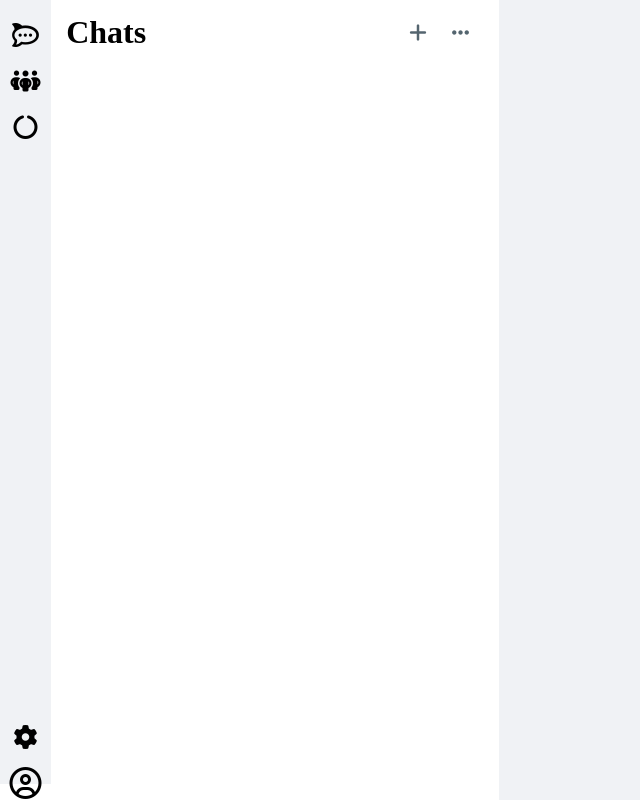
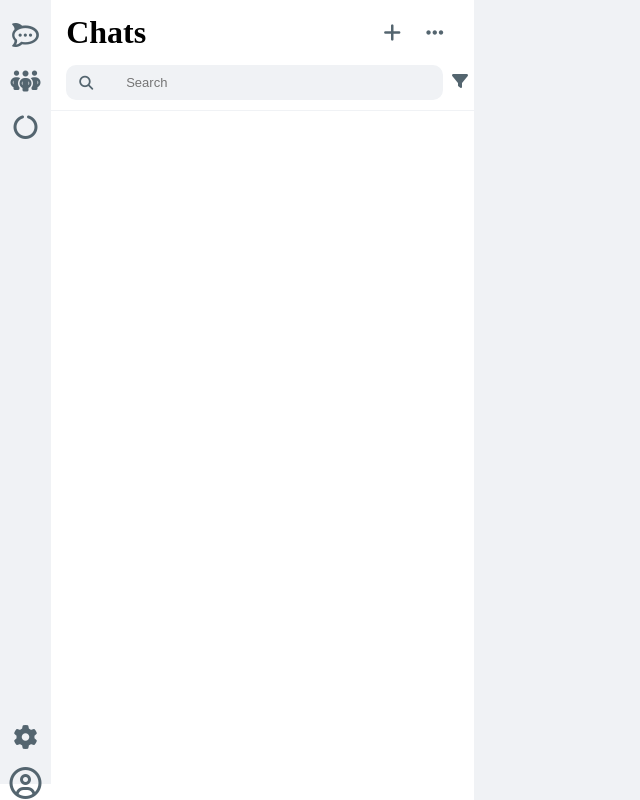
Before and after one commit to abdullahaslam2223/WhatsApp-Clone, a plain HTML site: page index.html in a window 1280 px wide. Shown: the whole page, without its empty margins (0-640 px from the left). Drawn offline with Linux system fonts and the light colour scheme.

Commit message:
header portion completed

```diff
--- a/index.html
+++ b/index.html
@@ -24,13 +24,23 @@
         </div>
       </div>
       <div id="left">
-        <header id="topbar">
-          <h1 class="title">Chats</h1>
-          <div class="primary-icons">
-            <i class="fa-solid fa-plus fa-lg icon"></i>
-            <i class="fa-solid fa-ellipsis fa-lg icon"></i>
+        <header class="chats-header">
+          <div id="topbar">
+            <h1 class="title">Chats</h1>
+            <nav class="primary-icons">
+              <i class="fa-solid fa-plus fa-lg icon"></i>
+              <i class="fa-solid fa-ellipsis fa-lg icon"></i>
+            </nav>
+          </div>
+          <div class="search-filter">
+            <i class="fas fa-search search-icon icon"></i>
+            <input type="text" class="search" placeholder="Search" />
+            <i class="fa-solid fa-filter icon"></i>
           </div>
         </header>
+        <section>
+          <!-- <h2>Chats here</h2> -->
+        </section>
       </div>
       <div id="right"></div>
     </div>
--- a/style.css
+++ b/style.css
@@ -15,6 +15,7 @@
 
 i.icon {
   cursor: pointer;
+  color: var(--icon-gray);
 }
 
 #left-bar {
@@ -38,11 +39,15 @@ i.icon {
 }
 
 #left {
-  width: 35%;
+  width: 33%;
+}
+
+header.chats-header {
+  padding-bottom: 10px;
+  border-bottom: var(--gray) 1px solid;
 }
 
 #topbar {
-  /* background-color: var(--gray); */
   height: 25px;
   padding: 20px 30px 20px 15px;
   display: flex;
@@ -62,12 +67,34 @@ i.icon {
   justify-content: space-between;
 }
 
-.primary-icons .icon {
-  color: var(--icon-gray);
+.search-filter {
+  position: relative;
+}
+
+.search-filter .icon:first-child {
+  position: absolute;
+  top: 11px;
+  left: 28px;
+  font-size: 14px;
+}
+
+.chats-header .search-filter input {
+  width: 75%;
+  margin: 0 5px 0 15px;
+  height: 35px;
+  font-size: 13px;
+  background-color: var(--gray);
+  border: none;
+  border-radius: 10px;
+  padding: 0 0 0 60px;
+}
+
+.chats-header .search-filter input:focus {
+  outline: none;
 }
 
 #right {
-  width: 61%;
+  width: 63%;
   height: 100vh;
   background-color: var(--gray);
 }
```
